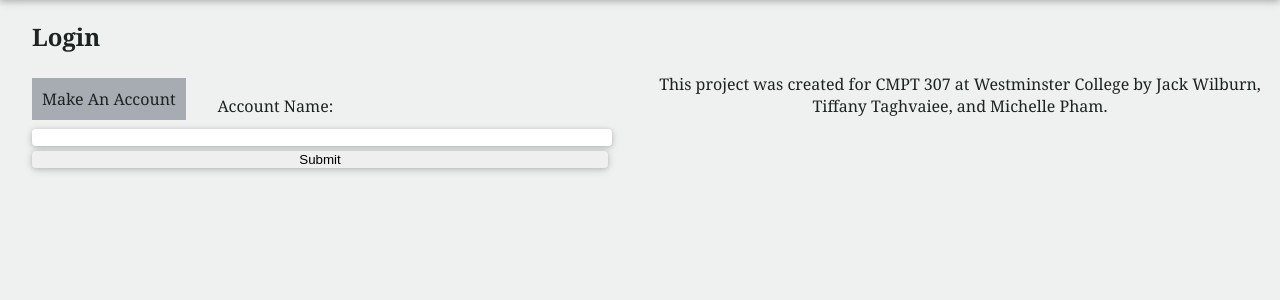
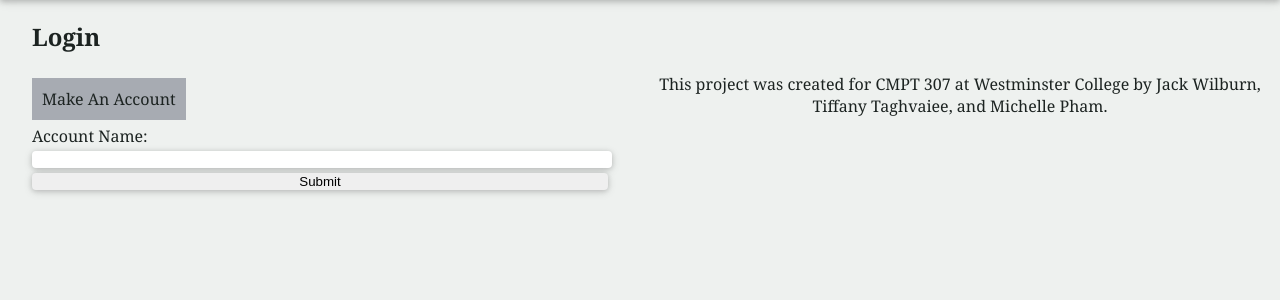
Before and after one commit to JackWilb/DBProject, a Django app: page /login/ in a window 1280 px wide. Shown: the part 98-398 px from the top of the page. Run offline with Django 3.2, Linux system fonts and the light colour scheme.

Commit message:
update style to reduce overlapping

```diff
--- a/src/MemeGenerator/static/MemeGenerator/styles.css
+++ b/src/MemeGenerator/static/MemeGenerator/styles.css
@@ -76,6 +76,7 @@ h2 {
 .form-container form {
 	width: 90%;
 	padding: 0px 5%;
+	float: left;
 }
 
 .form-container a, .form-container a:visited {
--- a/src/static/MemeGenerator/styles.css
+++ b/src/static/MemeGenerator/styles.css
@@ -76,6 +76,7 @@ h2 {
 .form-container form {
 	width: 90%;
 	padding: 0px 5%;
+	float: left;
 }
 
 .form-container a, .form-container a:visited {
```
